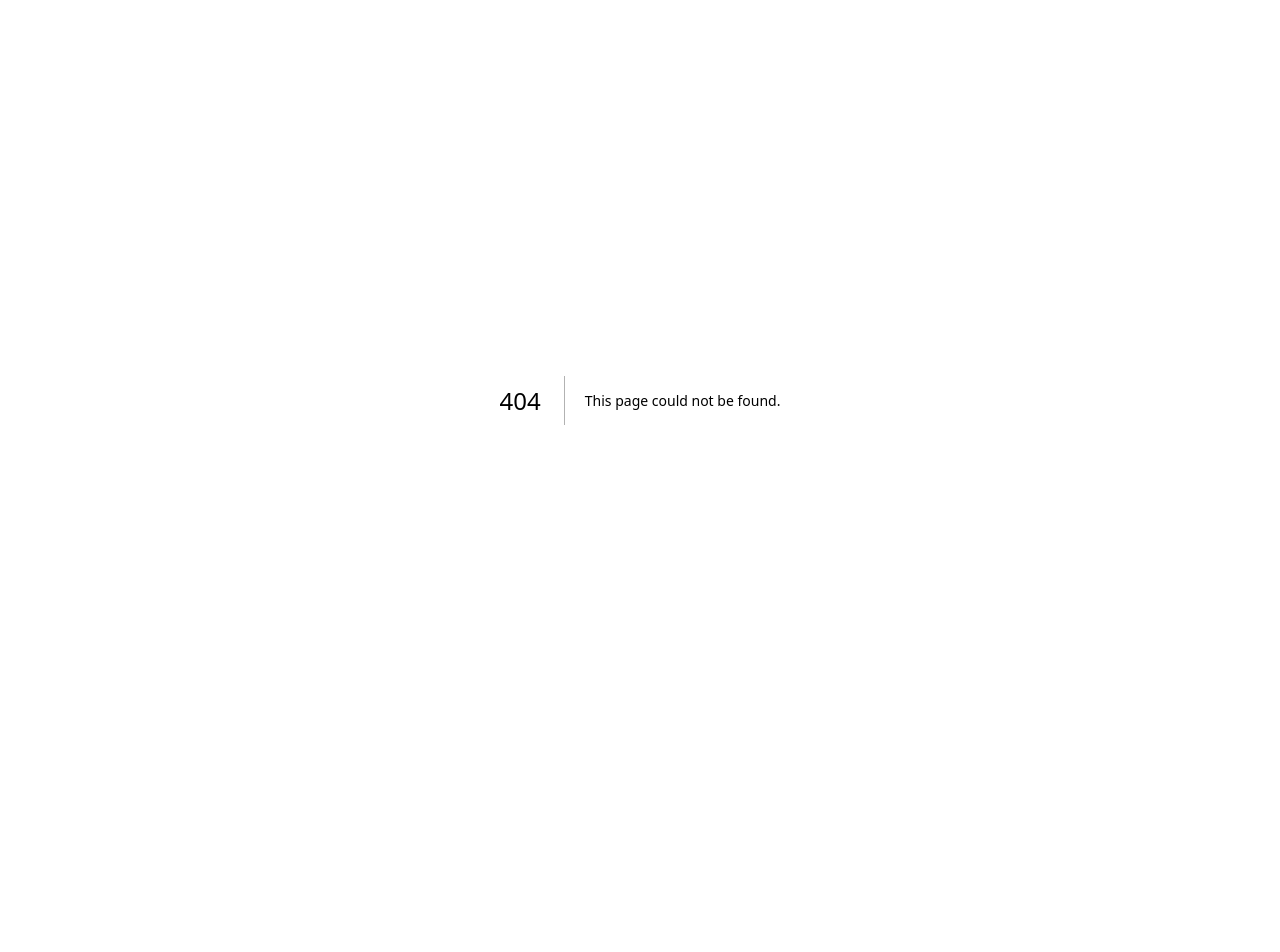
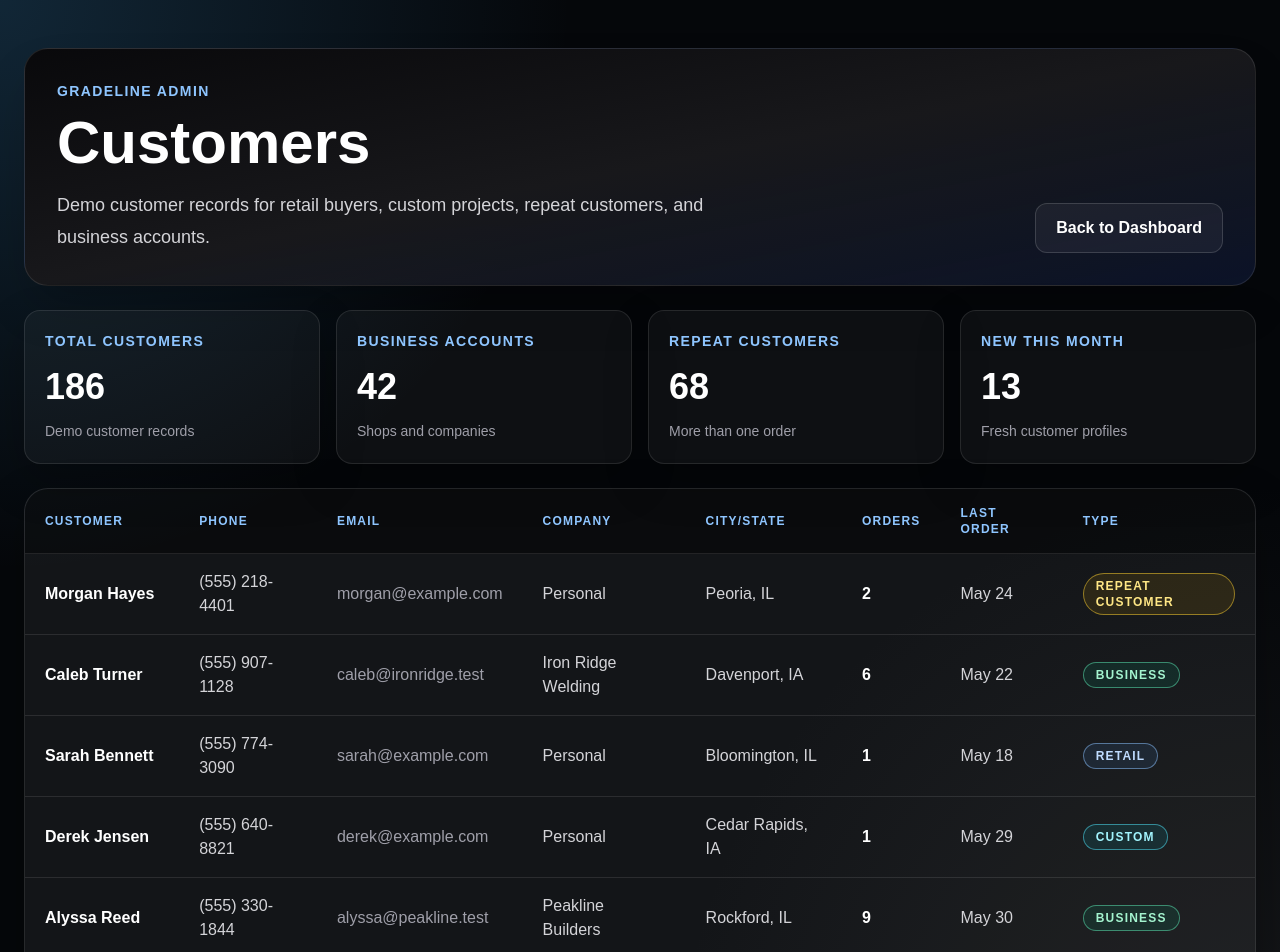
Before and after one commit to davemeeks64-hash/gradeline-supply, a Next.js app: page /admin/customers in a window 1280 px wide. Before the commit this address had no page. Shown: the top 952 px of the page. Before the commit the page ends 800 px from the top, so only its background shows below. Built offline with nearby package versions, Linux system fonts and the light colour scheme.

Commit message:
Built customers page

```diff
--- /dev/null
+++ b/src/app/admin/customers/page.tsx
@@ -0,0 +1,264 @@
+import Link from "next/link";
+
+type CustomerType = "Retail" | "Custom" | "Business" | "Repeat Customer";
+
+type Customer = {
+  customerName: string;
+  phone: string;
+  email: string;
+  company: string;
+  cityState: string;
+  totalOrders: number;
+  lastOrder: string;
+  customerType: CustomerType;
+};
+
+const summaryCards = [
+  { label: "Total Customers", value: "186", detail: "Demo customer records" },
+  { label: "Business Accounts", value: "42", detail: "Shops and companies" },
+  { label: "Repeat Customers", value: "68", detail: "More than one order" },
+  { label: "New This Month", value: "13", detail: "Fresh customer profiles" },
+];
+
+const customers: Customer[] = [
+  {
+    customerName: "Morgan Hayes",
+    phone: "(555) 218-4401",
+    email: "morgan@example.com",
+    company: "Personal",
+    cityState: "Peoria, IL",
+    totalOrders: 2,
+    lastOrder: "May 24",
+    customerType: "Repeat Customer",
+  },
+  {
+    customerName: "Caleb Turner",
+    phone: "(555) 907-1128",
+    email: "caleb@ironridge.test",
+    company: "Iron Ridge Welding",
+    cityState: "Davenport, IA",
+    totalOrders: 6,
+    lastOrder: "May 22",
+    customerType: "Business",
+  },
+  {
+    customerName: "Sarah Bennett",
+    phone: "(555) 774-3090",
+    email: "sarah@example.com",
+    company: "Personal",
+    cityState: "Bloomington, IL",
+    totalOrders: 1,
+    lastOrder: "May 18",
+    customerType: "Retail",
+  },
+  {
+    customerName: "Derek Jensen",
+    phone: "(555) 640-8821",
+    email: "derek@example.com",
+    company: "Personal",
+    cityState: "Cedar Rapids, IA",
+    totalOrders: 1,
+    lastOrder: "May 29",
+    customerType: "Custom",
+  },
+  {
+    customerName: "Alyssa Reed",
+    phone: "(555) 330-1844",
+    email: "alyssa@peakline.test",
+    company: "Peakline Builders",
+    cityState: "Rockford, IL",
+    totalOrders: 9,
+    lastOrder: "May 30",
+    customerType: "Business",
+  },
+  {
+    customerName: "Union Local 218",
+    phone: "(555) 812-7218",
+    email: "orders@local218.test",
+    company: "Union Local 218",
+    cityState: "Joliet, IL",
+    totalOrders: 4,
+    lastOrder: "May 27",
+    customerType: "Repeat Customer",
+  },
+];
+
+const panelClassName =
+  "rounded-3xl border border-white/10 bg-white/[0.04] shadow-[0_18px_45px_rgba(0,0,0,0.28)]";
+
+const cardClassName =
+  "rounded-2xl border border-white/10 bg-white/[0.04] p-5 shadow-[0_18px_45px_rgba(0,0,0,0.24)]";
+
+const typeClassNames: Record<CustomerType, string> = {
+  Retail: "border-blue-300/50 bg-blue-400/10 text-blue-200",
+  Custom: "border-cyan-300/50 bg-cyan-400/10 text-cyan-200",
+  Business: "border-emerald-300/50 bg-emerald-400/10 text-emerald-200",
+  "Repeat Customer": "border-amber-300/50 bg-amber-400/10 text-amber-200",
+};
+
+function CustomerTypeBadge({ customerType }: { customerType: CustomerType }) {
+  return (
+    <span
+      className={[
+        "inline-flex w-fit rounded-full border px-3 py-1 text-xs font-bold uppercase tracking-widest",
+        typeClassNames[customerType],
+      ].join(" ")}
+    >
+      {customerType}
+    </span>
+  );
+}
+
+export default function AdminCustomersPage() {
+  return (
+    <main className="min-h-screen bg-[#05070a] text-white">
+      <section className="relative overflow-hidden px-6 py-8 md:py-12">
+        <div className="absolute inset-0 bg-[radial-gradient(circle_at_top_left,_rgba(56,139,196,0.24),_transparent_34%),radial-gradient(circle_at_bottom_right,_rgba(80,80,80,0.22),_transparent_36%)]" />
+
+        <div className="relative mx-auto max-w-7xl">
+          <div className="rounded-3xl border border-white/10 bg-gradient-to-br from-zinc-950 via-zinc-900 to-blue-950/40 p-6 shadow-2xl md:p-8">
+            <div className="flex flex-col gap-5 md:flex-row md:items-end md:justify-between">
+              <div>
+                <p className="text-sm font-bold uppercase tracking-widest text-blue-300">
+                  Gradeline Admin
+                </p>
+                <h1 className="mt-3 text-4xl font-black md:text-6xl">
+                  Customers
+                </h1>
+                <p className="mt-4 max-w-2xl text-lg leading-8 text-zinc-300">
+                  Demo customer records for retail buyers, custom projects,
+                  repeat customers, and business accounts.
+                </p>
+              </div>
+
+              <Link
+                href="/admin"
+                className="inline-flex w-fit rounded-xl border border-white/15 bg-white/5 px-5 py-3 font-bold text-white transition hover:border-blue-300/40 hover:bg-blue-400/10"
+              >
+                Back to Dashboard
+              </Link>
+            </div>
+          </div>
+
+          <div className="mt-6 grid gap-4 sm:grid-cols-2 lg:grid-cols-4">
+            {summaryCards.map((card) => (
+              <article key={card.label} className={cardClassName}>
+                <p className="text-sm font-bold uppercase tracking-widest text-blue-300">
+                  {card.label}
+                </p>
+                <p className="mt-4 text-4xl font-black text-white">
+                  {card.value}
+                </p>
+                <p className="mt-3 text-sm leading-6 text-zinc-400">
+                  {card.detail}
+                </p>
+              </article>
+            ))}
+          </div>
+
+          <div className={`${panelClassName} mt-6 overflow-hidden`}>
+            <div className="hidden overflow-x-auto xl:block">
+              <table className="w-full border-collapse text-left">
+                <thead className="border-b border-white/10 bg-black/30 text-xs font-bold uppercase tracking-widest text-blue-300">
+                  <tr>
+                    <th className="px-5 py-4">Customer</th>
+                    <th className="px-5 py-4">Phone</th>
+                    <th className="px-5 py-4">Email</th>
+                    <th className="px-5 py-4">Company</th>
+                    <th className="px-5 py-4">City/State</th>
+                    <th className="px-5 py-4">Orders</th>
+                    <th className="px-5 py-4">Last Order</th>
+                    <th className="px-5 py-4">Type</th>
+                  </tr>
+                </thead>
+                <tbody className="divide-y divide-white/10">
+                  {customers.map((customer) => (
+                    <tr
+                      key={`${customer.customerName}-${customer.email}`}
+                      className="bg-white/[0.02] transition hover:bg-white/[0.06]"
+                    >
+                      <td className="px-5 py-4 font-black text-white">
+                        {customer.customerName}
+                      </td>
+                      <td className="px-5 py-4 text-zinc-300">
+                        {customer.phone}
+                      </td>
+                      <td className="px-5 py-4 text-zinc-400">
+                        {customer.email}
+                      </td>
+                      <td className="px-5 py-4 text-zinc-300">
+                        {customer.company}
+                      </td>
+                      <td className="px-5 py-4 text-zinc-300">
+                        {customer.cityState}
+                      </td>
+                      <td className="px-5 py-4 font-black text-white">
+                        {customer.totalOrders}
+                      </td>
+                      <td className="px-5 py-4 text-zinc-300">
+                        {customer.lastOrder}
+                      </td>
+                      <td className="px-5 py-4">
+                        <CustomerTypeBadge
+                          customerType={customer.customerType}
+                        />
+                      </td>
+                    </tr>
+                  ))}
+                </tbody>
+              </table>
+            </div>
+
+            <div className="grid gap-4 p-4 xl:hidden">
+              {customers.map((customer) => (
+                <article
+                  key={`${customer.customerName}-${customer.email}`}
+                  className="rounded-2xl border border-white/10 bg-black/30 p-5"
+                >
+                  <div className="flex flex-col gap-3 sm:flex-row sm:items-start sm:justify-between">
+                    <div>
+                      <h2 className="text-xl font-black text-white">
+                        {customer.customerName}
+                      </h2>
+                      <p className="mt-2 text-zinc-300">{customer.company}</p>
+                    </div>
+                    <CustomerTypeBadge customerType={customer.customerType} />
+                  </div>
+
+                  <div className="mt-4 grid gap-3 text-sm text-zinc-300 sm:grid-cols-2">
+                    <p>
+                      <span className="font-bold text-zinc-500">Phone: </span>
+                      {customer.phone}
+                    </p>
+                    <p>
+                      <span className="font-bold text-zinc-500">Email: </span>
+                      {customer.email}
+                    </p>
+                    <p>
+                      <span className="font-bold text-zinc-500">
+                        City/State:{" "}
+                      </span>
+                      {customer.cityState}
+                    </p>
+                    <p>
+                      <span className="font-bold text-zinc-500">
+                        Total Orders:{" "}
+                      </span>
+                      {customer.totalOrders}
+                    </p>
+                    <p>
+                      <span className="font-bold text-zinc-500">
+                        Last Order:{" "}
+                      </span>
+                      {customer.lastOrder}
+                    </p>
+                  </div>
+                </article>
+              ))}
+            </div>
+          </div>
+        </div>
+      </section>
+    </main>
+  );
+}
```
